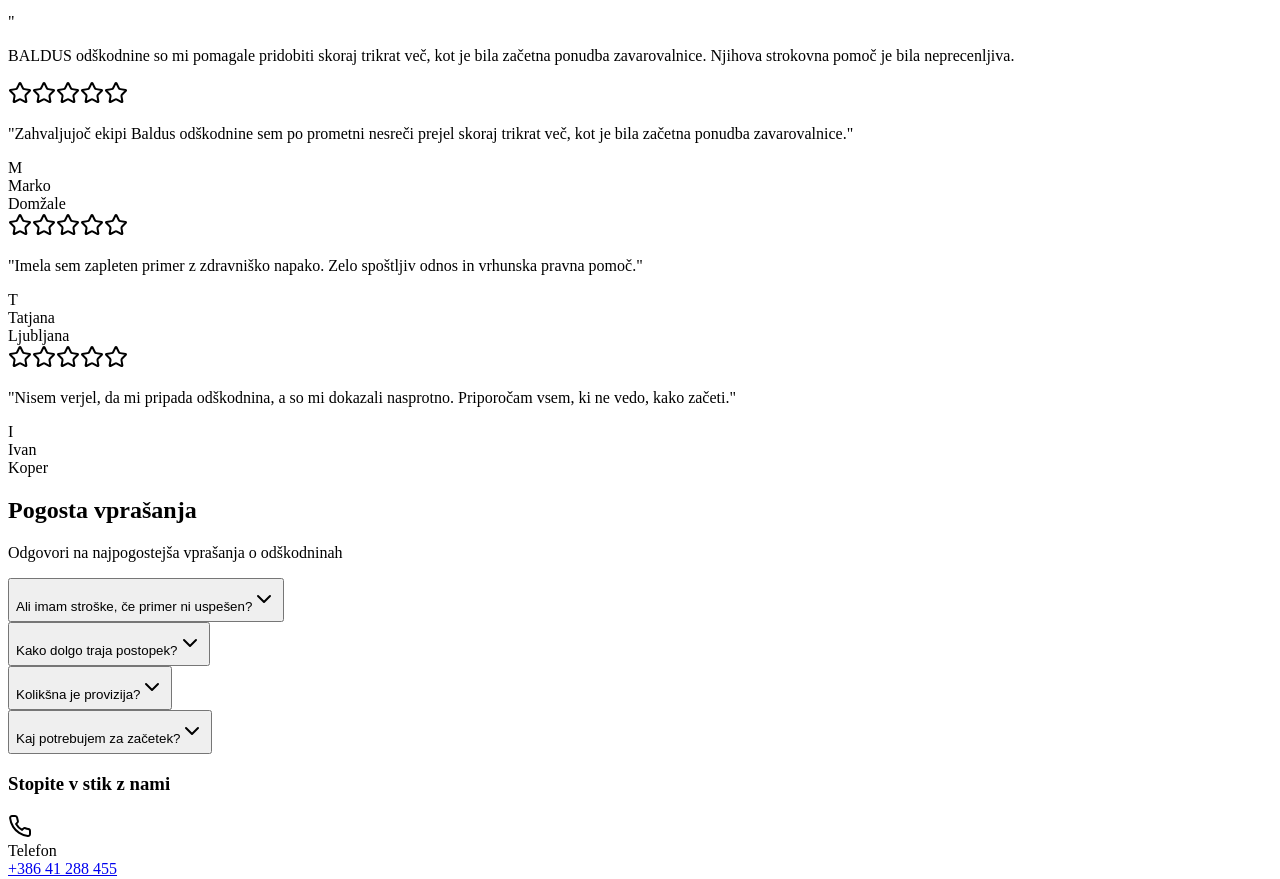
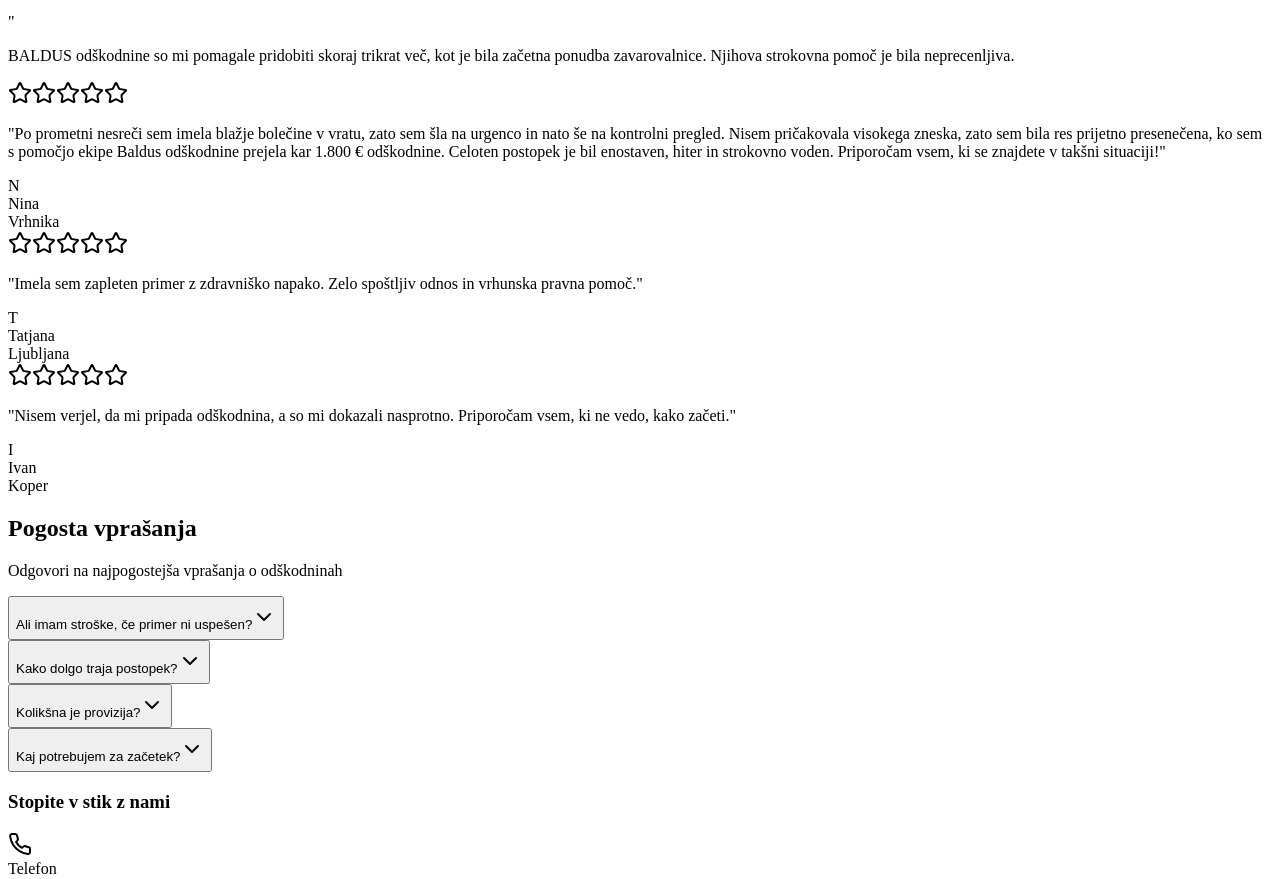
Before and after one commit to markoneo/baldus-2, a React (Vite) app in the folder client/: page / in a window 1280 px wide. Shown: the part 3980-4859 px from the top of the page. Built offline with nearby package versions, Linux system fonts and the light colour scheme.

Commit message:
Update testimonial to Nina's story

```diff
--- a/client/src/components/testimonials.tsx
+++ b/client/src/components/testimonials.tsx
@@ -3,10 +3,10 @@ import { Star, ArrowLeft, ArrowRight } from "lucide-react";
 export default function Testimonials() {
   const testimonials = [
     {
-      name: "Marko",
-      location: "Domžale",
-      initial: "M",
-      text: "Zahvaljujoč ekipi Baldus odškodnine sem po prometni nesreči prejel skoraj trikrat več, kot je bila začetna ponudba zavarovalnice."
+      name: "Nina",
+      location: "Vrhnika",
+      initial: "N",
+      text: "Po prometni nesreči sem imela blažje bolečine v vratu, zato sem šla na urgenco in nato še na kontrolni pregled. Nisem pričakovala visokega zneska, zato sem bila res prijetno presenečena, ko sem s pomočjo ekipe Baldus odškodnine prejela kar 1.800 € odškodnine. Celoten postopek je bil enostaven, hiter in strokovno voden. Priporočam vsem, ki se znajdete v takšni situaciji!"
     },
     {
       name: "Tatjana",
```
